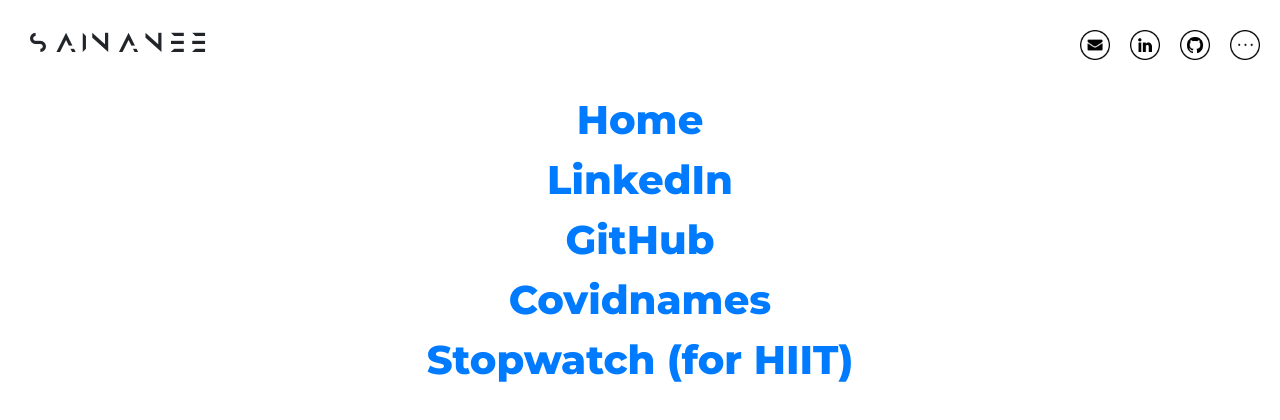
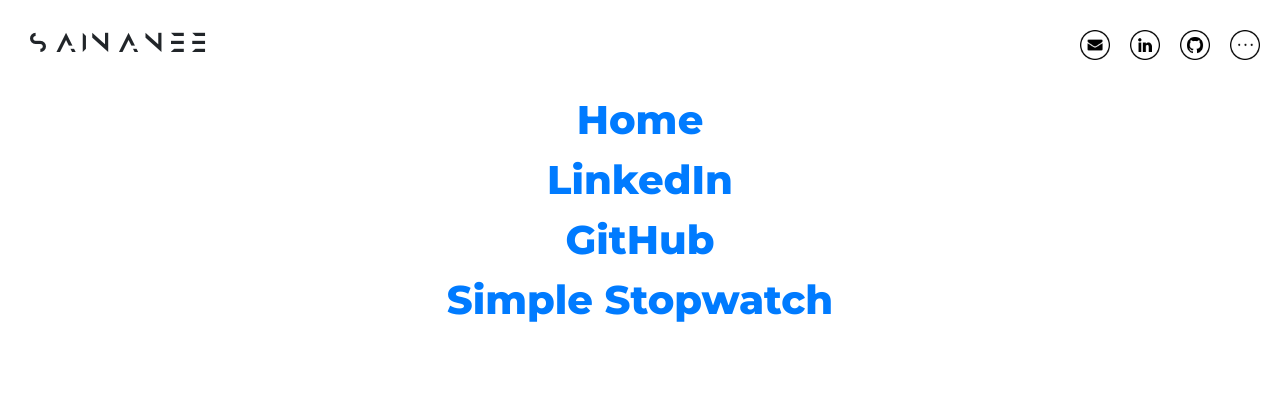
Before and after one commit to viveksainanee/reactportfolio, a React (Create React App) app: page /menu in a window 1280 px wide. Shown: the top 420 px of the page. Built offline with nearby package versions, Linux system fonts and the light colour scheme.

Commit message:
comment out codenames until i can host it

```diff
--- a/src/Menu.js
+++ b/src/Menu.js
@@ -33,18 +33,18 @@
               GitHub
             </a>
           </div>
-          <div className="menu-item">
+          {/* <div className="menu-item">
             <a
               target="_blank"
               rel="noopener noreferrer"
               href="http://codenames.sainanee.com"
             >
-              Covidnames
+              Codenames
             </a>
-          </div>
+          </div> */}
           <div className="menu-item">
             <Link to="/stopwatch" className="menu-link">
-              Stopwatch (for HIIT)
+              Simple Stopwatch
             </Link>
           </div>
         </div>
```
